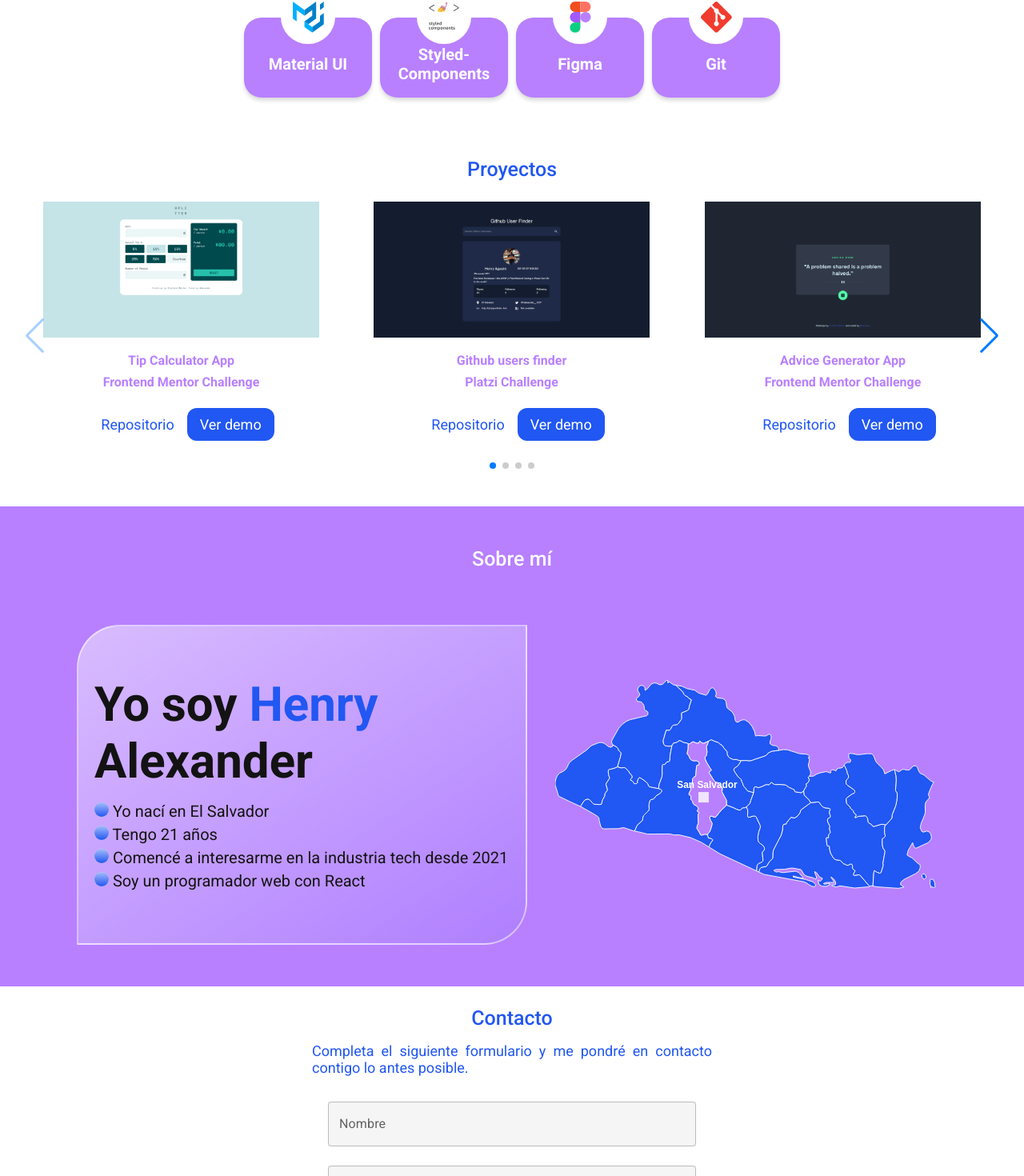
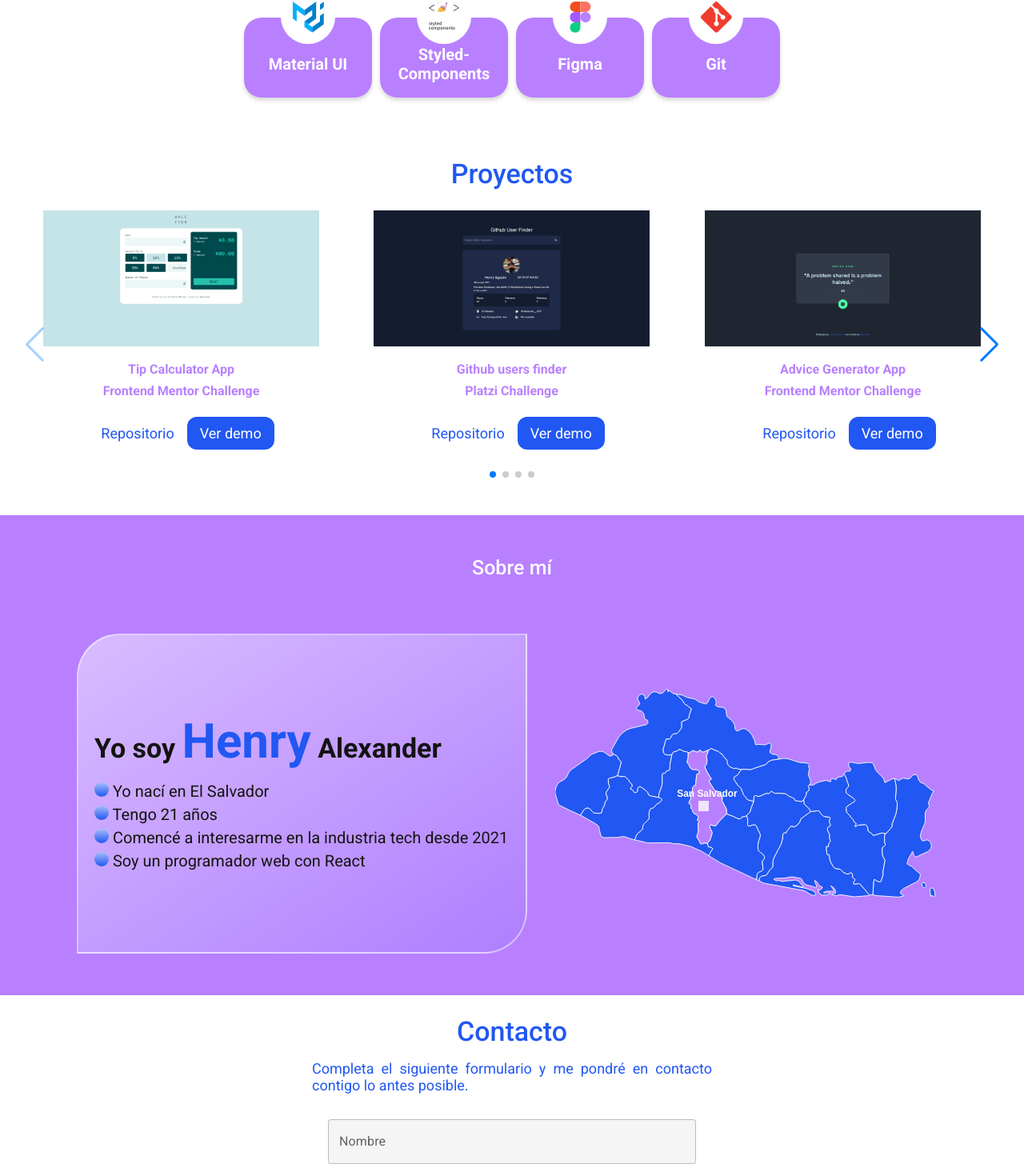
Before and after one commit to lexcode1227/portfolio-react, a React (Vite) app: page / in a window 1280 px wide. Shown: the part 1115-2585 px from the top of the page at 80% size. Built offline with nearby package versions, Linux system fonts and the light colour scheme.

Commit message:
style title section h2  fixed

```diff
--- a/src/Components/About/index.jsx
+++ b/src/Components/About/index.jsx
@@ -71,7 +71,7 @@ const CardTitle = styled.h2`
     color: ${textColor};
 
     @media (min-width: 768px){
-    font-size: ${fontSizeMdTitle};
+    font-size: ${fontSizeSmTitle};
   }
 `
 const CardTitleHighlighted = styled.span`
--- a/src/Components/ContactMe/index.jsx
+++ b/src/Components/ContactMe/index.jsx
@@ -1,6 +1,6 @@
 import React, {useState, useEffect} from 'react';
 import { styled } from 'styled-components';
-import { fontSizeSmText, fontSizeLgText, secondaryColor, textColorRemark } from '../../constants'
+import { fontSizeSmTitle, fontSizeSmText, fontSizeLgText, secondaryColor, textColorRemark } from '../../constants'
 import { Formik, Form, Field, ErrorMessage,  } from 'formik';
 import * as Yup from 'yup';
 import { TextField, Button } from '@mui/material/';
@@ -33,6 +33,10 @@ const ContactMeTitle = styled.h2`
     font-size: ${fontSizeLgText};
     font-weight: 500;
     color: ${textColorRemark};
+
+    @media (min-width: 768px){
+    font-size: ${fontSizeSmTitle};
+  }
 `
 const ContactMeSubtitle = styled.h3`
     font-size: ${fontSizeSmText};
--- a/src/Components/Projects/index.jsx
+++ b/src/Components/Projects/index.jsx
@@ -1,6 +1,6 @@
 import React, {useEffect} from 'react'
 import { styled } from 'styled-components'
-import { fontSizeLgText, textColorRemark } from '../../constants'
+import { fontSizeSmTitle, fontSizeLgText, textColorRemark } from '../../constants'
 import { v4 as uuid } from 'uuid';
 import AGAImg from "../../assets/Advice-Generator-App.png"
 import EncriptaImg from "../../assets/Encriptador-de-Texto.png"
@@ -29,6 +29,10 @@ const ProjectTitle = styled.h2`
     font-size: ${fontSizeLgText};
     font-weight: 500;
     color: ${textColorRemark};
+
+    @media (min-width: 768px){
+    font-size: ${fontSizeSmTitle};
+  }
 `
 const Projects = () => {
     useEffect(() => {
```
